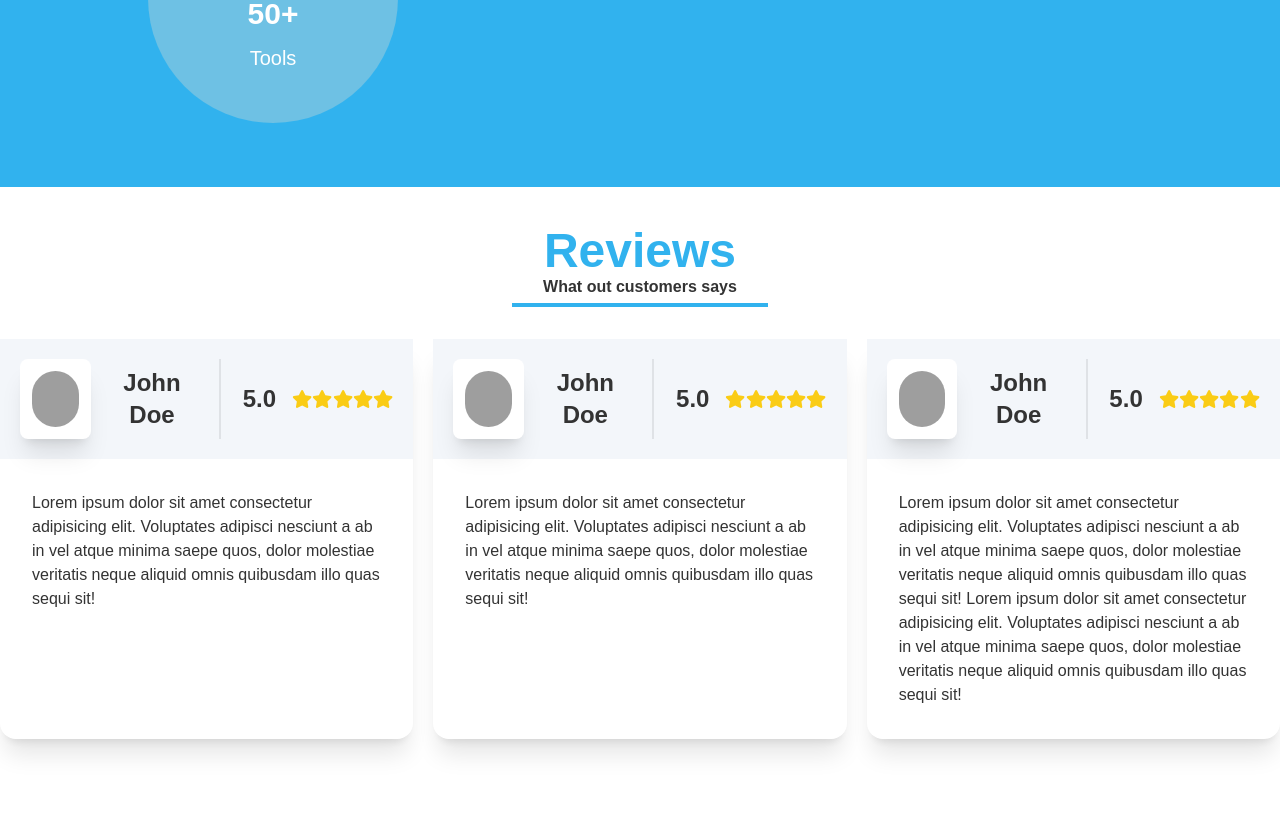
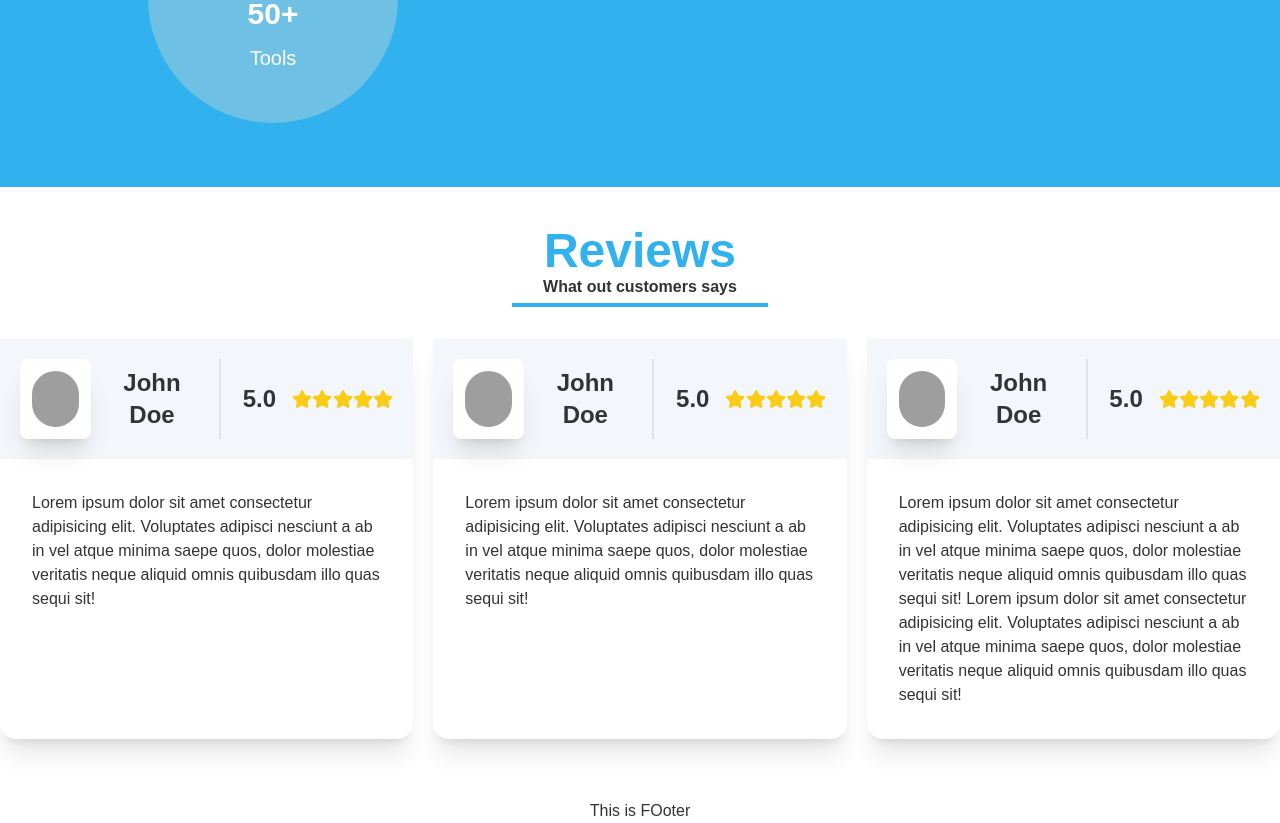
Before and after one commit to masharzy/toptool-client, a React (Create React App) app: page / in a window 1280 px wide. Shown: the part 2145-2968 px from the top of the page. Before the commit the page ends 2944 px from the top, so only its background shows below. Built offline with nearby package versions, Linux system fonts and the light colour scheme; grey boxes are pictures that could not be loaded.

Commit message:
Reviews Done

```diff
--- a/src/App.js
+++ b/src/App.js
@@ -2,6 +2,7 @@ import "./App.css";
 import { Route, Routes } from "react-router-dom";
 import Header from "./Pages/Shared/Header/Header";
 import Home from "./Pages/Home/Home";
+import Footer from "./Pages/Shared/Footer/Footer";
 
 function App() {
   return (
@@ -10,6 +11,7 @@ function App() {
       <Routes>
         <Route path="/" element={<Home/>} />
       </Routes>
+      <Footer/>
     </div>
   );
 }
--- a/src/Pages/Shared/Footer/Footer.js
+++ b/src/Pages/Shared/Footer/Footer.js
@@ -3,7 +3,7 @@ import React from 'react';
 const Footer = () => {
     return (
         <div>
-
+            This is FOoter
         </div>
     );
 };
```
